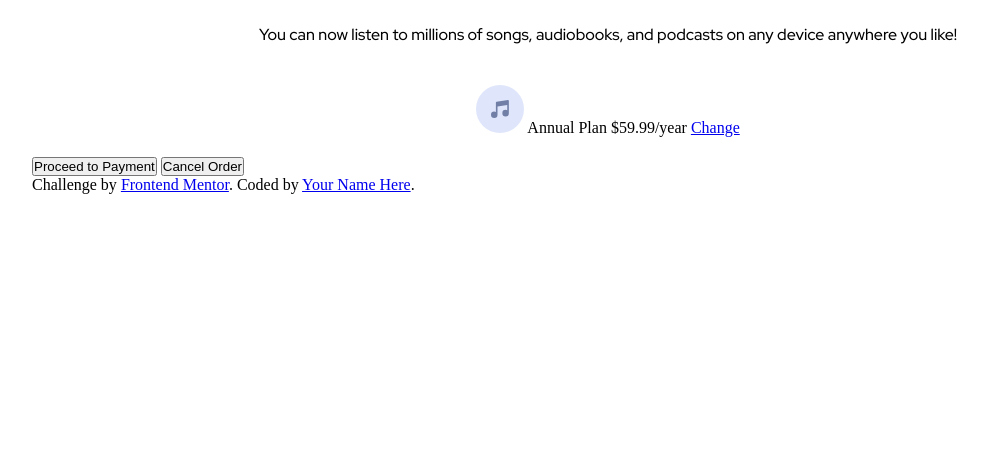
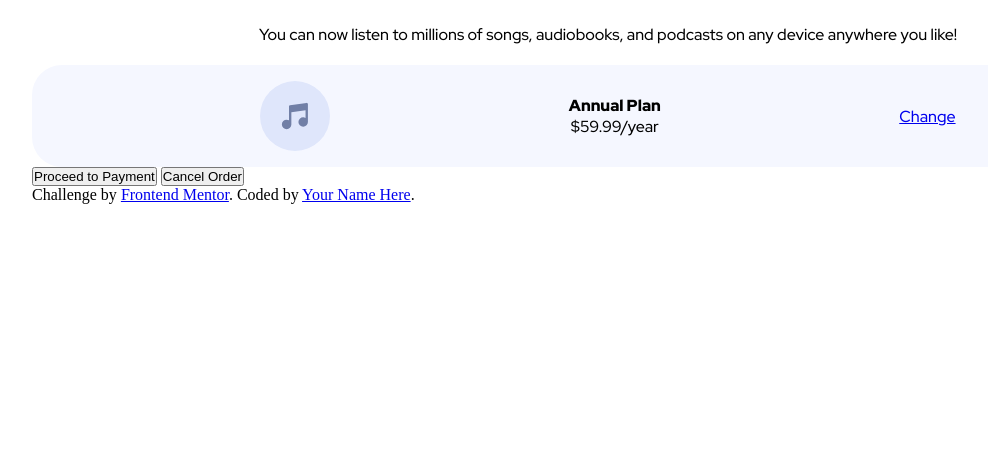
Before and after one commit to adamtls9/order-summary-component, a plain HTML site: page index.html in a window 1280 px wide. Shown: the part 333-800 px from the top of the page, without its empty margins (32-1020 px from the left). Drawn offline with Linux system fonts and the light colour scheme.

Commit message:
second commit

```diff
--- a/index.html
+++ b/index.html
@@ -28,8 +28,8 @@
 </p>
 <section class="plan">
   <img src="/images/icon-music.svg" alt="icon-music">
-  Annual Plan
-  $59.99/year
+  <p><span>Annual Plan</span> <br>
+  $59.99/year</p>
 <a href="#">Change</a>
 </section>
   <button class="first">
--- a/style.css
+++ b/style.css
@@ -11,10 +11,12 @@
 .container {
     max-width: 90%;
     margin: 20px auto;
+
 }
 
 img {
     max-width: 100%;
+    border-radius: 30px 30px 0 0;
 }
 
 h1 {
@@ -30,7 +32,24 @@ p {
     padding: 20px;
 }
 .plan {
+    display: flex;
+    align-items: center;
+    justify-content: space-evenly;
     max-width: 90em;
-    padding: 20px;
+    padding: 10px;
     text-align: center;
+    background-color: hsl(225, 100%, 98%);
+    font-family: 'Red Hat Display', sans-serif;
+    text-align: center;
+    border-radius: 30px;
 }
+
+.plan img {
+    height: 70px;
+    display: flex;
+
+}
+
+.plan span {
+    font-weight: 900;
+}
```
